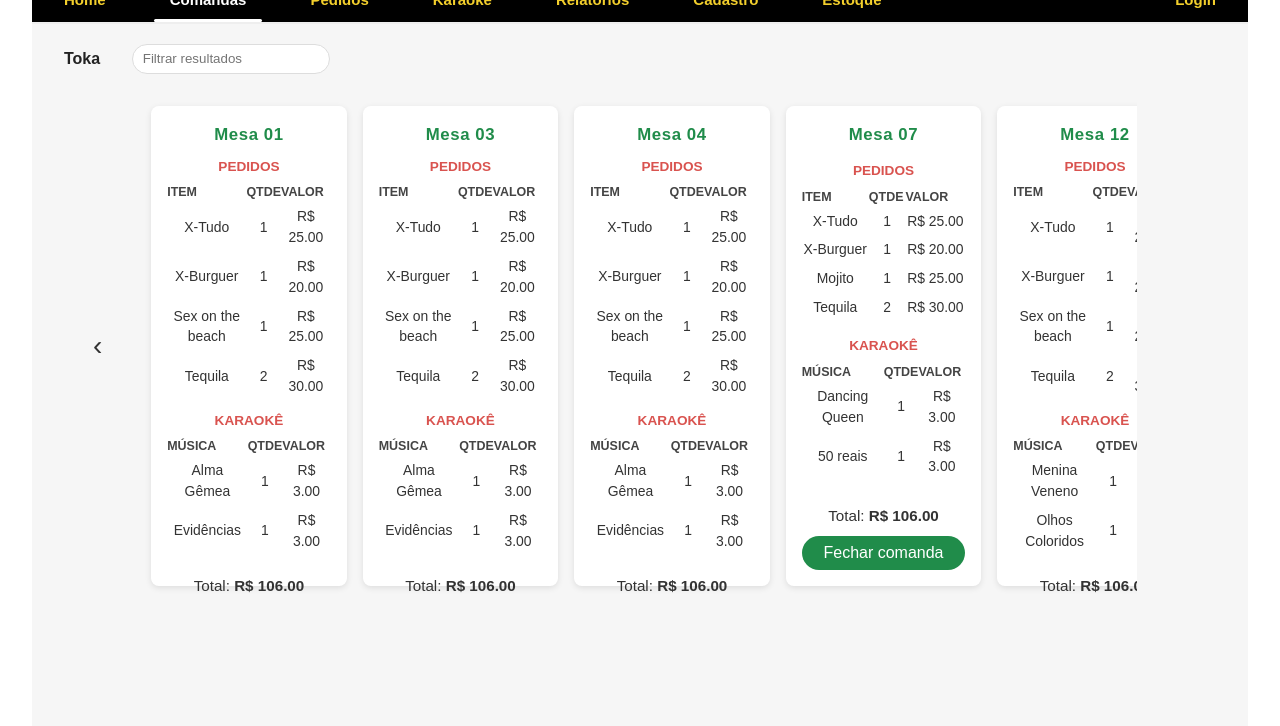
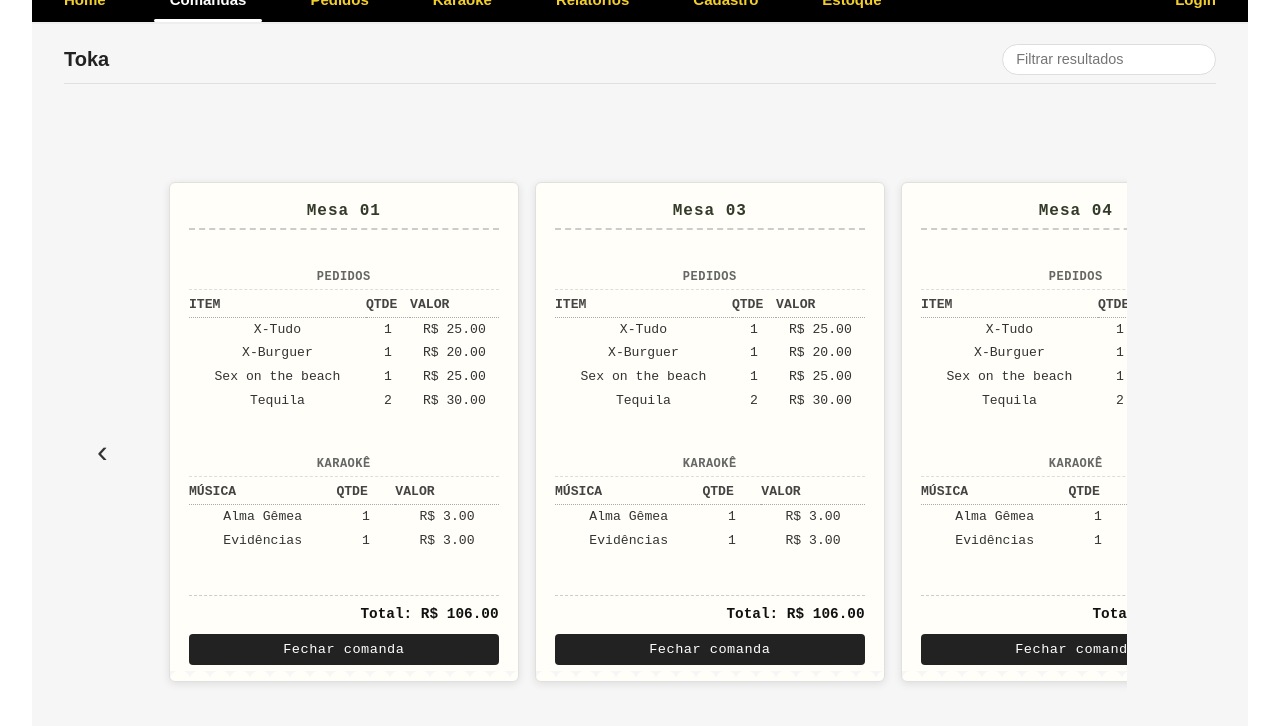
Before and after one commit to ThaisOliveira0/Toka-Snooker-Desktop, a Vue app: page /comandas in a window 1280 px wide. Shown: the top 726 px of the page. Built offline with nearby package versions, Linux system fonts and the light colour scheme; the HTML template or start-up script is replaced by a standard one.

Commit message:
style: update Tabs and AdmReport layout

```diff
--- a/src/components/Card.vue
+++ b/src/components/Card.vue
@@ -14,7 +14,6 @@ defineProps({
 
 <style scoped>
 .card {
-  background: #fff;
   padding: 1rem;
   border-radius: 0.5rem;
   box-shadow: 0 2px 6px rgba(0,0,0,0.1);
--- a/src/components/TableCard.vue
+++ b/src/components/TableCard.vue
@@ -77,66 +77,108 @@ const total = computed(() => {
 
 <style scoped>
 .table-card {
-  background: #fff;
-  padding: 1rem;
-  border-radius: 0.5rem;
-  box-shadow: 0 2px 6px rgba(0,0,0,0.1);
+  position: relative;
+  background: #fffef8;
+  padding: 1rem 1.2rem;
+  border-radius: 6px;
+  box-shadow: 0 2px 8px rgba(0, 0, 0, 0.1);
   display: flex;
   flex-direction: column;
   justify-content: space-between;
-  min-width: 20%;
-  height: 60vh;
+  min-width: 350px;
+  max-width: 400px;
+  min-height: 500px;
+  border: 1px solid #e0e0e0;
+  font-family: 'Courier New', monospace;
+  overflow: hidden;
+}
+
+.table-card::after {
+  content: "";
+  position: absolute;
+  bottom: -10px;
+  left: 0;
+  width: 100%;
+  height: 20px;
+  background: radial-gradient(circle at 10px 10px, transparent 10px, #f6f6f6 11px);
+  background-size: 20px 20px;
 }
 
 .table-title {
   text-align: center;
-  color: #208c4a;
-  margin: 0 0 0.6rem;
-  font-size: 1.05rem;
-  letter-spacing: 0.6px;
+  color: #323a29;
+  margin-bottom: 0.5rem;
+  font-size: 1rem;
+  font-weight: bold;
+  letter-spacing: 1px;
+  border-bottom: 2px dashed #ccc;
+  padding-bottom: 0.3rem;
 }
+
 .section {
-  margin-bottom: 0.6rem;
+  margin-bottom: 0.8rem;
 }
+
 .section h4 {
-  color: #d9534f;
-  margin: 0 0 0.4rem;
-  font-size: 0.85rem;
   text-align: center;
+  font-size: 0.75rem;
+  color: #666;
+  letter-spacing: 0.5px;
+  margin-bottom: 0.3rem;
+  border-bottom: 1px dashed #ddd;
+  padding-bottom: 0.2rem;
 }
+
 table {
   width: 100%;
-  font-size: 0.87rem;
   border-collapse: collapse;
+  font-size: 0.82rem;
 }
+
 thead th {
   text-align: left;
-  font-weight: 700;
-  font-size: 0.78rem;
   color: #444;
+  border-bottom: 1px dotted #aaa;
+  padding-bottom: 2px;
 }
+
 tbody td {
-  padding: 4px 0;
+  padding: 2px 0;
   color: #333;
 }
+
 .footer {
-  margin-top: 0.6rem;
+  border-top: 1px dashed #ccc;
+  padding-top: 0.5rem;
   display: flex;
   flex-direction: column;
   gap: 0.5rem;
 }
+
 .total {
-  text-align: center;
-  font-size: 0.95rem;
-  color: #333;
+  text-align: right;
+  font-size: 0.9rem;
+  font-weight: bold;
+  color: #111;
 }
+
 .close-btn {
-  background: #208c4a;
+  background: #222;
   color: #fff;
   border: none;
   padding: 0.5rem;
-  border-radius: 20px;
+  border-radius: 4px;
   cursor: pointer;
   width: 100%;
+  font-family: inherit;
+  font-size: 0.85rem;
+  letter-spacing: 0.5px;
+  transition: background 0.2s;
 }
+
+.close-btn:hover {
+  background: #444;
+}
+
+
 </style>
--- a/src/service/authservice.js
+++ b/src/service/authservice.js
@@ -17,3 +17,18 @@ export async function login(email, senha) {
     throw error;
   }
 }
+
+export async function register(nome, email, senha, tipoUsuario) {
+  try {
+    const response = await axios.post(`${API_URL}/register`, {
+      nome,
+      email,
+      senha,
+      role: tipoUsuario,
+    })
+    return response.data
+  } catch (error) {
+    console.error('Erro ao cadastrar:', error.response?.data || error)
+    throw error
+  }
+}
--- a/src/views/AdmReport/AdmReport.css
+++ b/src/views/AdmReport/AdmReport.css
@@ -0,0 +1,58 @@
+.report-page {
+  padding: 2rem;
+  background: radial-gradient(circle at top left, #0d1b2a, #1b263b);
+  min-height: 100vh;
+  color: #e0e6ed;
+  font-family: 'Inter', sans-serif;
+}
+
+.page-title {
+  font-size: 1.8rem;
+  font-weight: 600;
+  margin-bottom: 2rem;
+  color: #f8fafc;
+  text-shadow: 0 0 10px rgba(0, 255, 255, 0.3);
+}
+
+.cards-container {
+  display: grid;
+  grid-template-columns: repeat(auto-fit, minmax(220px, 1fr));
+  gap: 1.5rem;
+  margin-bottom: 2.5rem;
+}
+
+.chart-container {
+  background: linear-gradient(145deg, #1e2a3a, #24344c);
+  padding: 1.5rem;
+  border-radius: 1rem;
+  box-shadow: 0 4px 20px rgba(0, 0, 0, 0.4);
+  border: 1px solid rgba(255, 255, 255, 0.05);
+}
+
+:deep(.card) {
+  background: linear-gradient(145deg, #24344c, #1e2a3a) !important;
+  padding: 1rem;
+  border-radius: 1rem;
+  box-shadow: 0 2px 12px rgba(0, 0, 0, 0.3);
+  border: 1px solid rgba(255, 255, 255, 0.08);
+  color: #e0e6ed;
+  transition: transform 0.2s ease, box-shadow 0.2s ease;
+}
+
+
+:deep(.card:hover) {
+  transform: translateY(-4px);
+  box-shadow: 0 6px 20px rgba(0, 255, 255, 0.2);
+}
+
+:deep(.card-title) {
+  font-size: 1rem;
+  color: #9fb3c8;
+  margin-bottom: 0.5rem;
+}
+
+:deep(.card-value) {
+  font-size: 1.6rem;
+  font-weight: bold;
+  color: #f1f5f9;
+}
--- a/src/views/AdmReport/AdmReport.vue
+++ b/src/views/AdmReport/AdmReport.vue
@@ -18,24 +18,6 @@
 <script setup>
 import Card from '@/components/Card.vue'
 import MonthlyChart from '@/components/MonthlyChart.vue'
+import './AdmReport.css'
 
 </script>
-
-<style scoped>
-.report-page {
-  padding: 2rem;
-}
-
-.cards-container {
-  display: flex;
-  gap: 1rem;
-  margin-bottom: 2rem;
-}
-
-.chart-container {
-  background: #fff;
-  padding: 1rem;
-  border-radius: 0.5rem;
-  box-shadow: 0 2px 6px rgba(0,0,0,0.1);
-}
-</style>
--- a/src/views/Karaoke/Karaoke.css
+++ b/src/views/Karaoke/Karaoke.css
@@ -7,10 +7,10 @@
 html, body {
   width: 100%;
   height: 100%;
-  overflow: hidden;
   font-family: 'Poppins', Arial, sans-serif;
-  background-color: #ffffff;
+  background-color: transparent;
 }
+
 
 .karaoke-container {
   height: 100vh;
@@ -18,6 +18,8 @@ html, body {
   flex-direction: column;
   padding: 1rem;
   color: #fff;
+  background: radial-gradient(circle at top left, #0d1b2a, #1e1e1e);
+
 }
 
 .karaoke-header {
--- a/src/views/Login/Login.vue
+++ b/src/views/Login/Login.vue
@@ -48,7 +48,6 @@ async function handleLogin() {
 
   try {
     const response = await login(email.value, senha.value);
-    console.log('Login realizado com sucesso:', response);
 
     router.push('/comandas');
   } catch (error) {
--- a/src/views/Tabs/Tabs.css
+++ b/src/views/Tabs/Tabs.css
@@ -1,41 +1,46 @@
 .page-root {
+  display: flex;
+  flex-direction: column;
+  min-height: 100vh;
   padding: 1.25rem 2rem;
   background: #f6f6f6;
-    min-height: 100vh;
   box-sizing: border-box;
 }
 
+/* Topbar mais compacta e elegante */
 .topbar {
   display: flex;
   align-items: center;
-    gap: 1rem;
-    margin-bottom: 1.5rem;
+  justify-content: space-between;
+  margin-bottom: 1rem;
+  padding-bottom: 0.5rem;
+  border-bottom: 1px solid #e0e0e0;
 }
 
 .logo {
   font-weight: 700;
   color: #222;
-    margin-right: 1rem;
-}
-
-.menu {
-    display: flex;
-    gap: 1rem;
-    flex: 1;
-    color: #666;
+  font-size: 1.25rem;
 }
 
 .search input {
   border: 1px solid #ddd;
-    padding: .4rem .6rem;
+  padding: 0.4rem 0.8rem;
   border-radius: 999px;
+  font-size: 0.9rem;
 }
 
+/* Ajuste de proporção geral */
 .carousel-wrap {
+  flex: 1;
   display: flex;
   align-items: center;
+  justify-content: center;
   gap: 12px;
   position: relative;
+  overflow: hidden;
+  margin-top: 1rem;
+  margin-bottom: 1rem;
 }
 
 .cards-container {
@@ -43,23 +48,27 @@
   gap: 1rem;
   overflow-x: auto;
   scroll-behavior: smooth;
-    padding: 0.5rem;
+  padding: 1rem;
   width: 100%;
+  max-width: 100%;
+  justify-content: flex-start;
+  box-sizing: border-box;
 }
 
+/* Remover excesso de espaço inferior */
 .cards-container::-webkit-scrollbar {
   height: 8px;
 }
-
 .cards-container::-webkit-scrollbar-thumb {
   background: rgba(0, 0, 0, 0.12);
   border-radius: 4px;
 }
 
+/* Setas laterais fixas e centralizadas verticalmente */
 .arrow {
   border: none;
   background: transparent;
-    font-size: 28px;
+  font-size: 2rem;
   cursor: pointer;
   width: 44px;
   height: 44px;
@@ -67,18 +76,19 @@
   align-items: center;
   justify-content: center;
   color: #333;
+  transition: color 0.2s;
+}
+.arrow:hover {
+  color: #000;
 }
 
 @media (max-width: 900px) {
   .cards-container {
-        gap: .75rem;
+    gap: 0.75rem;
+    padding: 0.5rem;
+  }
+
+  .arrow {
+    display: none;
   }
 }
-
-.placeholder {
-    background: #fff;
-    padding: 2rem;
-    border-radius: 8px;
-    text-align: center;
-    color: #777;
-}
```
Lines whose indentation alone changed are shown as unchanged.
